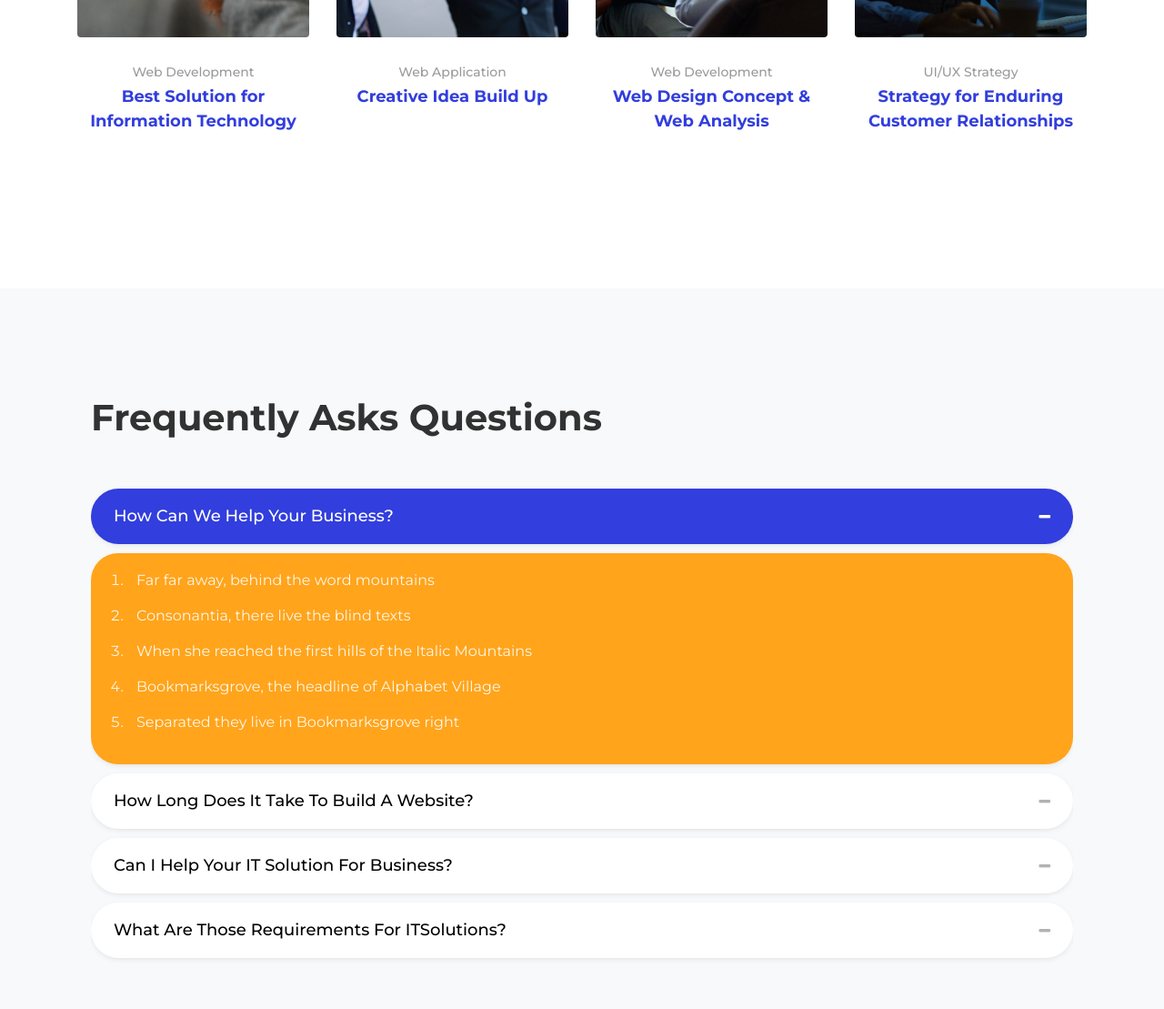
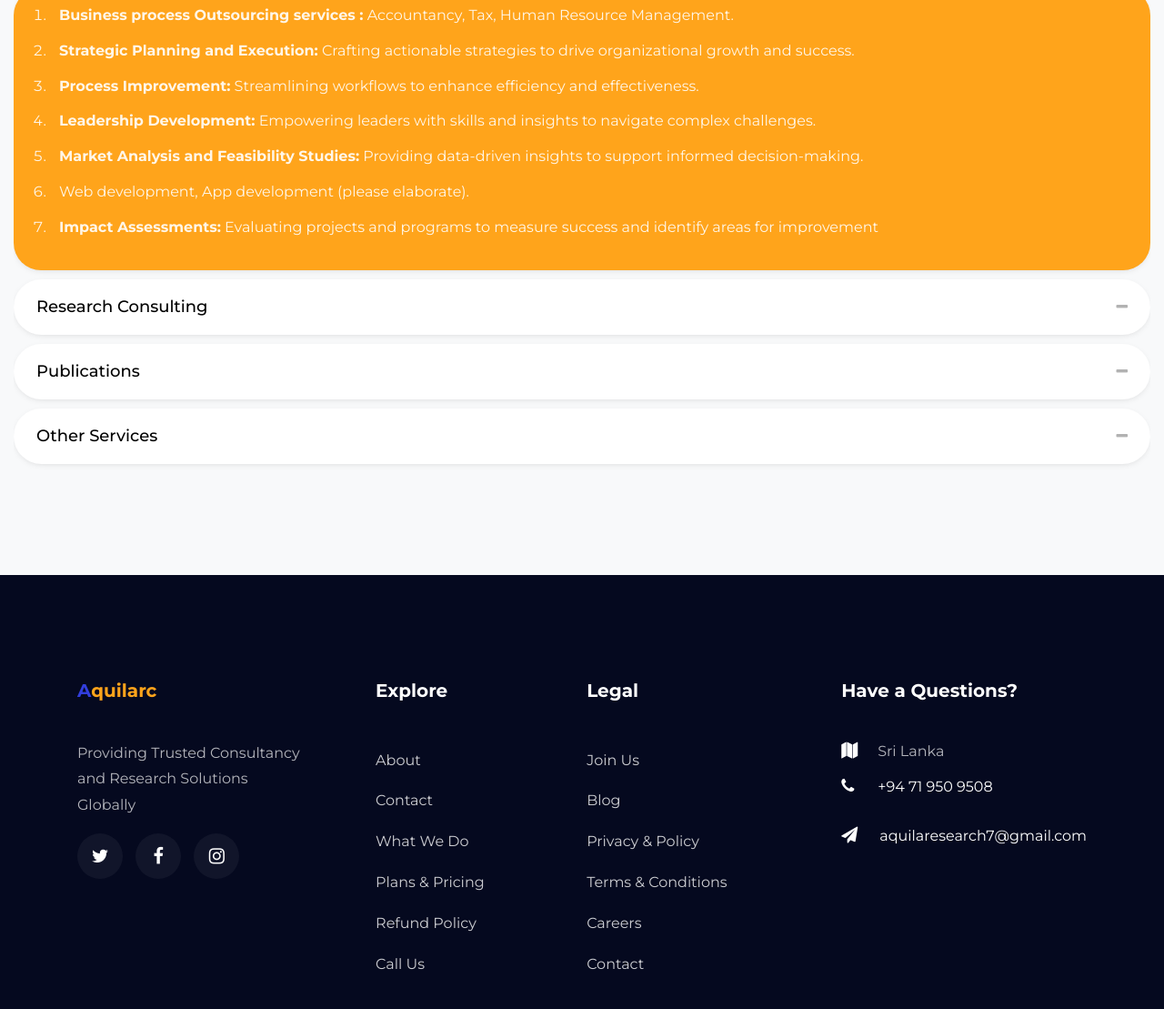
Before and after one commit to dlemalshika/aquilarc.com, a plain HTML site: page services.html in a window 1280 px wide. Shown: the part 1681-2790 px from the top of the page at 91% size. Drawn offline with Linux system fonts and the light colour scheme; some packages are replaced by stand-ins of ours; no server answers; files whose address does not match are found by name.

Commit message:
services

```diff
--- a/services.html
+++ b/services.html
@@ -1,11 +1,13 @@
 <!DOCTYPE html>
 <html lang="en">
+
 <head>
   <title>ITSolution - Free Bootstrap 4 Template by Colorlib</title>
   <meta charset="utf-8">
   <meta name="viewport" content="width=device-width, initial-scale=1, shrink-to-fit=no">
 
-  <link href="https://fonts.googleapis.com/css?family=Montserrat:200,300,400,500,600,700,800&display=swap" rel="stylesheet">
+  <link href="https://fonts.googleapis.com/css?family=Montserrat:200,300,400,500,600,700,800&display=swap"
+    rel="stylesheet">
 
   <link rel="stylesheet" href="https://stackpath.bootstrapcdn.com/font-awesome/4.7.0/css/font-awesome.min.css">
 
@@ -19,20 +21,26 @@
   <link rel="stylesheet" href="css/flaticon.css">
   <link rel="stylesheet" href="css/style.css">
 </head>
+
 <body>
   <div class="wrap">
     <div class="container">
       <div class="row justify-content-between">
         <div class="col-12 col-md d-flex align-items-center">
-       <p class="mb-0 phone"><span class="mailus">Phone no:</span> <a href="#">+00 1234 567</a> or <span class="mailus">email us:</span> <a href="#">emailsample@email.com</a></p>
+          <p class="mb-0 phone"><span class="mailus">Phone no:</span> <a href="#">+00 1234 567</a> or <span
+              class="mailus">email us:</span> <a href="#">emailsample@email.com</a></p>
         </div>
         <div class="col-12 col-md d-flex justify-content-md-end">
           <div class="social-media">
             <p class="mb-0 d-flex">
-         <a href="#" class="d-flex align-items-center justify-content-center"><span class="fa fa-facebook"><i class="sr-only">Facebook</i></span></a>
-         <a href="#" class="d-flex align-items-center justify-content-center"><span class="fa fa-twitter"><i class="sr-only">Twitter</i></span></a>
-         <a href="#" class="d-flex align-items-center justify-content-center"><span class="fa fa-instagram"><i class="sr-only">Instagram</i></span></a>
-         <a href="#" class="d-flex align-items-center justify-content-center"><span class="fa fa-dribbble"><i class="sr-only">Dribbble</i></span></a>
+              <a href="#" class="d-flex align-items-center justify-content-center"><span class="fa fa-facebook"><i
+                    class="sr-only">Facebook</i></span></a>
+              <a href="#" class="d-flex align-items-center justify-content-center"><span class="fa fa-twitter"><i
+                    class="sr-only">Twitter</i></span></a>
+              <a href="#" class="d-flex align-items-center justify-content-center"><span class="fa fa-instagram"><i
+                    class="sr-only">Instagram</i></span></a>
+              <a href="#" class="d-flex align-items-center justify-content-center"><span class="fa fa-dribbble"><i
+                    class="sr-only">Dribbble</i></span></a>
             </p>
           </div>
         </div>
@@ -43,7 +51,8 @@
   <nav class="navbar navbar-expand-lg navbar-dark ftco_navbar bg-dark ftco-navbar-light" id="ftco-navbar">
     <div class="container">
       <a class="navbar-brand" href="index.html">IT<span>solution</span></a>
-   <button class="navbar-toggler" type="button" data-toggle="collapse" data-target="#ftco-nav" aria-controls="ftco-nav" aria-expanded="false" aria-label="Toggle navigation">
+      <button class="navbar-toggler" type="button" data-toggle="collapse" data-target="#ftco-nav"
+        aria-controls="ftco-nav" aria-expanded="false" aria-label="Toggle navigation">
         <span class="oi oi-menu"></span> Menu
       </button>
 
@@ -63,13 +72,16 @@
   </nav>
   <!-- END nav -->
 
-<section class="hero-wrap hero-wrap-2" style="background-image: url('images/bg_3.jpg');" data-stellar-background-ratio="0.5">
+  <section class="hero-wrap hero-wrap-2" style="background-image: url('images/bg_3.jpg');"
+    data-stellar-background-ratio="0.5">
     <div class="overlay"></div>
     <div class="container">
       <div class="row no-gutters slider-text align-items-end justify-content-center">
         <div class="col-md-9 ftco-animate pb-5 text-center">
           <h1 class="mb-3 bread">Services</h1>
-        <p class="breadcrumbs"><span class="mr-2"><a href="index.html">Home <i class="fa fa-chevron-right"></i></a></span> <span>Services <i class="fa fa-chevron-right"></i></span></p>
+          <p class="breadcrumbs"><span class="mr-2"><a href="index.html">Home <i
+                  class="fa fa-chevron-right"></i></a></span> <span>Services <i class="fa fa-chevron-right"></i></span>
+          </p>
         </div>
       </div>
     </div>
@@ -80,17 +92,18 @@
     <div class="container">
       <div class="row justify-content-center pb-5">
         <div class="col-md-6 heading-section text-center ftco-animate">
-      <h2 class="mb-4">Our Exclusive <span>IT Solution</span> Services</h2>
+          <h2 class="mb-4">Our Exclusive <span>consulting</span> Services</h2>
         </div>
       </div>
       <div class="row d-flex no-gutters">
         <div class="col-md-3 d-flex align-self-stretch ftco-animate">
           <div class="media block-6 services d-block">
             <div class="line"></div>
-       <div class="icon"><span class="flaticon-web-programming"></span></div>
+            <div class="icon"><span class="flaticon-light-bulb"></span></div>
             <div class="media-body">
-        <h3 class="heading mb-3">Web Development</h3>
-        <p>	203 Fake St. Mountain View, San Francisco, California, USA</p>
+              <h3 class="heading mb-3">Business Consulting</h3>
+              <p>Providing expert guidance to improve strategies, operations, and growth for businesses across various
+                industries.</p>
             </div>
           </div>
         </div>
@@ -99,8 +112,20 @@
             <div class="line"></div>
             <div class="icon"><span class="flaticon-stats"></span></div>
             <div class="media-body">
-      <h3 class="heading mb-3">Database Analysis</h3>
-      <p>A small river named Duden flows by their place and supplies.</p>
+              <h3 class="heading mb-3">Research Consulting</h3>
+              <p>Offering expert advice to design, analyze, and implement research for informed decision-making and
+                innovation.</p>
+            </div>
+          </div>
+        </div>
+        <div class="col-md-3 d-flex align-self-stretch ftco-animate">
+          <div class="media block-6 services d-block">
+            <div class="line"></div>
+            <div class="icon"><span class="flaticon-presentation"></span></div>
+            <div class="media-body">
+              <h3 class="heading mb-3">Publications</h3>
+              <p>Providing scholarly articles, reports, and books to share knowledge, insights, and innovative findings
+                globally.</p>
             </div>
           </div>
         </div>
@@ -109,18 +134,9 @@
             <div class="line"></div>
             <div class="icon"><span class="flaticon-secure"></span></div>
             <div class="media-body">
-    <h3 class="heading mb-3">Server Security</h3>
-    <p>A small river named Duden flows by their place and supplies.</p>
-  </div>
-</div>
-</div>
-<div class="col-md-3 d-flex align-self-stretch ftco-animate">
-  <div class="media block-6 services d-block">
-   <div class="line"></div>
-   <div class="icon"><span class="flaticon-presentation"></span></div>
-   <div class="media-body">
-    <h3 class="heading mb-3">UX/UI Strategy</h3>
-    <p>A small river named Duden flows by their place and supplies.</p>
+              <h3 class="heading mb-3">Other services</h3>
+              <p>Customized Training, Innovation Consulting, Data Analytics and Visualization, Grant Writing and Funding
+                Support, etc.</p>
             </div>
           </div>
         </div>
@@ -128,7 +144,7 @@
     </div>
   </section>
 
-<section class="ftco-section ftco-no-pt">
+  <!--<section class="ftco-section ftco-no-pt">
     <div class="container">
       <div class="row justify-content-center pb-5">
         <div class="col-md-12 heading-section text-center ftco-animate">
@@ -194,30 +210,21 @@
         </div>
       </div>
     </div>
-</section>
+  </section>-->
 
   <section class="ftco-section bg-light ftco-faqs">
- <div class="container">
-<!--<div class="row">
-   <div class="col-lg-6 order-md-last">
-    <div class="img img-video d-flex align-self-stretch align-items-center justify-content-center justify-content-md-center mb-4 mb-sm-0" style="background-image:url(images/about.jpg);">
-    </div>
-    <div class="d-flex mt-3">
-     <div class="img img-2 mr-md-2 w-100" style="background-image:url(images/about-1.jpg);"></div>
-     <div class="img img-2 ml-md-2 w-100" style="background-image:url(images/about-2.jpg);"></div>
-   </div>
- </div>-->
-
     <div class="col-lg-12">
       <div class="heading-section mb-5 mt-5 mt-lg-0">
-   <h2 class="mb-3">Frequently Asks Questions</h2>
+        <h2 class="mb-3">Our Services</h2>
       </div>
       <div id="accordion" class="myaccordion w-100" aria-multiselectable="true">
         <div class="card">
           <div class="card-header p-0" id="headingOne">
             <h2 class="mb-0">
-        <button href="#collapseOne" class="d-flex py-3 px-4 align-items-center justify-content-between btn btn-link" data-parent="#accordion" data-toggle="collapse" aria-expanded="true" aria-controls="collapseOne">
-         <p class="mb-0">How can we help your business?</p>
+              <button href="#collapseOne"
+                class="d-flex py-3 px-4 align-items-center justify-content-between btn btn-link"
+                data-parent="#accordion" data-toggle="collapse" aria-expanded="true" aria-controls="collapseOne">
+                <p class="mb-0">Business Consulting</p>
                 <i class="fa" aria-hidden="true"></i>
               </button>
             </h2>
@@ -225,11 +232,13 @@
           <div class="collapse show" id="collapseOne" role="tabpanel" aria-labelledby="headingOne">
             <div class="card-body py-3 px-0">
               <ol>
-      <li>Far far away, behind the word mountains</li>
-      <li>Consonantia, there live the blind texts</li>
-      <li>When she reached the first hills of the Italic Mountains</li>
-      <li>Bookmarksgrove, the headline of Alphabet Village</li>
-      <li>Separated they live in Bookmarksgrove right</li>
+                <li><b>Business process Outsourcing services :</b> Accountancy, Tax, Human Resource Management.</li>
+                <li><b>Strategic Planning and Execution:</b> Crafting actionable strategies to drive organizational growth and success.</li>
+                <li><b>Process Improvement:</b> Streamlining workflows to enhance efficiency and effectiveness.</li>
+                <li><b>Leadership Development:</b> Empowering leaders with skills and insights to navigate complex challenges.</li>
+                <li><b>Market Analysis and Feasibility Studies:</b> Providing data-driven insights to support informed decision-making.</li>
+                <li>Web development, App development (please elaborate).</li>
+                <li><b>Impact Assessments:</b> Evaluating projects and programs to measure success and identify areas for improvement</li>
               </ol>
             </div>
           </div>
@@ -238,8 +247,10 @@
         <div class="card">
           <div class="card-header p-0" id="headingTwo" role="tab">
             <h2 class="mb-0">
-      <button href="#collapseTwo" class="d-flex py-3 px-4 align-items-center justify-content-between btn btn-link" data-parent="#accordion" data-toggle="collapse" aria-expanded="false" aria-controls="collapseTwo">
-       <p class="mb-0">How long does it take to build a website?</p>
+              <button href="#collapseTwo"
+                class="d-flex py-3 px-4 align-items-center justify-content-between btn btn-link"
+                data-parent="#accordion" data-toggle="collapse" aria-expanded="false" aria-controls="collapseTwo">
+                <p class="mb-0">Research Consulting</p>
                 <i class="fa" aria-hidden="true"></i>
               </button>
             </h2>
@@ -247,11 +258,22 @@
           <div class="collapse" id="collapseTwo" role="tabpanel" aria-labelledby="headingTwo">
             <div class="card-body py-3 px-0">
               <ol>
-    <li>Far far away, behind the word mountains</li>
-    <li>Consonantia, there live the blind texts</li>
-    <li>When she reached the first hills of the Italic Mountains</li>
-    <li>Bookmarksgrove, the headline of Alphabet Village</li>
-    <li>Separated they live in Bookmarksgrove right</li>
+                <li><b>Academic Research Support:</b> Assisting with research design, methodology, data analysis, and publication guidance.</li>
+                <li><b>Market Research:</b> Conducting in-depth studies to uncover trends, customer preferences, and competitive insights.</li>
+                <li><b>Policy Research:</b> Supporting evidence-based decision-making with thorough policy analysis.</li>
+                <li><b>Field of interest :</b>
+                  <ul>
+                    <li>Economics</li>
+                    <li>Management</li>
+                    <li>Finance & accounting</li>
+                    <li>Human resources management</li>
+                    <li>Tourism</li>
+                    <li>Food science</li>
+                    <li>IT</li>
+                    <li>Agriculture</li>
+                  </ul>
+                </li>
+                <li><b>Analytical  tool :</b> SPSS AMOS,SPSS,STATA, EViews , NVIVO, Smart PLS, R, Python SQL</li>
               </ol>
             </div>
           </div>
@@ -260,37 +282,45 @@
         <div class="card">
           <div class="card-header p-0" id="headingThree" role="tab">
             <h2 class="mb-0">
-      <button href="#collapseThree" class="d-flex py-3 px-4 align-items-center justify-content-between btn btn-link" data-parent="#accordion" data-toggle="collapse" aria-expanded="false" aria-controls="collapseThree">
-       <p class="mb-0">Can I help your IT Solution for business?</p>
+              <button href="#collapseThree"
+                class="d-flex py-3 px-4 align-items-center justify-content-between btn btn-link"
+                data-parent="#accordion" data-toggle="collapse" aria-expanded="false" aria-controls="collapseThree">
+                <p class="mb-0">Publications</p>
                 <i class="fa" aria-hidden="true"></i>
               </button>
             </h2>
           </div>
- <div class="collapse" id="collapseThree" role="tabpanel" aria-labelledby="headingTwo">
+          <!--<div class="collapse" id="collapseThree" role="tabpanel" aria-labelledby="headingTwo">
             <div class="card-body py-3 px-0">
-   <ol>
-    <li>Far far away, behind the word mountains</li>
-    <li>Consonantia, there live the blind texts</li>
-    <li>When she reached the first hills of the Italic Mountains</li>
-    <li>Bookmarksgrove, the headline of Alphabet Village</li>
-    <li>Separated they live in Bookmarksgrove right</li>
-  </ol>
+              <p>Far far away, behind the word mountains, far from the countries Vokalia and Consonantia, there live the
+                blind texts. Separated they live in Bookmarksgrove right at the coast of the Semantics, a large language
+                ocean.</p>
+
             </div>
-</div>
+          </div>-->
         </div>
 
         <div class="card">
           <div class="card-header p-0" id="headingFour" role="tab">
             <h2 class="mb-0">
-      <button href="#collapseFour" class="d-flex py-3 px-4 align-items-center justify-content-between btn btn-link" data-parent="#accordion" data-toggle="collapse" aria-expanded="false" aria-controls="collapseFour">
-       <p class="mb-0">What are those requirements for ITSolutions?</p>
+              <button href="#collapseFour"
+                class="d-flex py-3 px-4 align-items-center justify-content-between btn btn-link"
+                data-parent="#accordion" data-toggle="collapse" aria-expanded="false" aria-controls="collapseFour">
+                <p class="mb-0">Other services</p>
                 <i class="fa" aria-hidden="true"></i>
               </button>
             </h2>
           </div>
           <div class="collapse" id="collapseFour" role="tabpanel" aria-labelledby="headingTwo">
             <div class="card-body py-3 px-0">
-   <p>Far far away, behind the word mountains, far from the countries Vokalia and Consonantia, there live the blind texts. Separated they live in Bookmarksgrove right at the coast of the Semantics, a large language ocean.</p>
+              <ol>
+                <li><b>Customized Training:</b> Providing workshops and seminars on cutting-edge topics to upskill teams and individuals.</li>
+                <li><b>Innovation Consulting:</b> Guiding businesses in developing and implementing innovative solutions.</li>
+                <li><b>Knowledge Sharing Platforms:</b> Hosting forums and events to foster collaboration and the exchange of ideas.</li>
+                <li><b>Data Analytics and Visualization:</b> Transforming complex data into actionable insights and clear visual representations.</li>
+                <li><b>Grant Writing and Funding Support:</b> Helping organizations secure resources to achieve their goals.</li>
+                <li><b>Grant Writing and Funding Support:</b> Helping organizations secure resources to achieve their goals.</li>
+              </ol>
             </div>
           </div>
         </div>
@@ -305,8 +335,8 @@
 			<div class="row mb-5">
 				<div class="col-md">
 					<div class="ftco-footer-widget mb-4">
-          <h2 class="ftco-footer-logo">IT<span>solution</span></h2>
-          <p>Far far away, behind the word mountains, far from the countries Vokalia and Consonantia, there live the blind texts.</p>
+						<h2 class="ftco-footer-logo">A<span>quilarc</span></h2>
+						<p>Providing Trusted Consultancy and Research Solutions Globally</p>
 						<ul class="ftco-footer-social list-unstyled mt-2">
 							<li class="ftco-animate"><a href="#"><span class="fa fa-twitter"></span></a></li>
 							<li class="ftco-animate"><a href="#"><span class="fa fa-facebook"></span></a></li>
@@ -318,12 +348,12 @@
 					<div class="ftco-footer-widget mb-4 ml-md-5">
 						<h2 class="ftco-heading-2">Explore</h2>
 						<ul class="list-unstyled">
-            <li><a href="#" class="py-2 d-block">About</a></li>
-            <li><a href="#" class="py-2 d-block">Contact</a></li>
-            <li><a href="#" class="py-2 d-block">What We Do</a></li>
+							<li><a href="about.html" class="py-2 d-block">About</a></li>
+							<li><a href="contact.html" class="py-2 d-block">Contact</a></li>
+							<li><a href="services.html" class="py-2 d-block">What We Do</a></li>
 							<li><a href="#" class="py-2 d-block">Plans &amp; Pricing</a></li>
 							<li><a href="#" class="py-2 d-block">Refund Policy</a></li>
-            <li><a href="#" class="py-2 d-block">Call Us</a></li>
+							<li><a href="contact.html" class="py-2 d-block">Call Us</a></li>
 						</ul>
 					</div>
 				</div>
@@ -336,7 +366,7 @@
 							<li><a href="#" class="py-2 d-block">Privacy &amp; Policy</a></li>
 							<li><a href="#" class="py-2 d-block">Terms &amp; Conditions</a></li>
 							<li><a href="#" class="py-2 d-block">Careers</a></li>
-          <li><a href="#" class="py-2 d-block">Contact</a></li>
+							<li><a href="contact.html" class="py-2 d-block">Contact</a></li>
 						</ul>
 					</div>
 				</div>
@@ -345,9 +375,11 @@
 						<h2 class="ftco-heading-2">Have a Questions?</h2>
 						<div class="block-23 mb-3">
 							<ul>
-           <li><span class="icon fa fa-map marker"></span><span class="text">203 Fake St. Mountain View, San Francisco, California, USA</span></li>
-           <li><a href="#"><span class="icon fa fa-phone"></span><span class="text">+2 392 3929 210</span></a></li>
-           <li><a href="#"><span class="icon fa fa-paper-plane pr-4"></span><span class="text">info@yourdomain.com</span></a></li>
+								<li><span class="icon fa fa-map marker"></span><span class="text">Sri Lanka</span></li>
+								<li><a href="#"><span class="icon fa fa-phone"></span><span class="text">+94 71 950
+											9508</span></a></li>
+								<li><a href="#"><span class="icon fa fa-paper-plane pr-4"></span><span
+											class="text">aquilaresearch7@gmail.com</span></a></li>
 							</ul>
 						</div>
 					</div>
@@ -357,8 +389,11 @@
 				<div class="col-md-12 text-center">
 
 					<p><!-- Link back to Colorlib can't be removed. Template is licensed under CC BY 3.0. -->
-      Copyright &copy;<script>document.write(new Date().getFullYear());</script> All rights reserved | This template is made with <i class="fa fa-heart" aria-hidden="true"></i> by <a href="https://colorlib.com" target="_blank">Colorlib</a>
-      <!-- Link back to Colorlib can't be removed. Template is licensed under CC BY 3.0. --></p>
+						Copyright &copy;
+						<script>document.write(new Date().getFullYear());</script> All rights reserved | This website is
+						made by <a href="https://webtwozero.com" target="_blank">WEB Two Zero</a>
+						<!-- Link back to Colorlib can't be removed. Template is licensed under CC BY 3.0. -->
+					</p>
 				</div>
 			</div>
 		</div>
@@ -367,7 +402,11 @@
 
 
   <!-- loader -->
-<div id="ftco-loader" class="show fullscreen"><svg class="circular" width="48px" height="48px"><circle class="path-bg" cx="24" cy="24" r="22" fill="none" stroke-width="4" stroke="#eeeeee"/><circle class="path" cx="24" cy="24" r="22" fill="none" stroke-width="4" stroke-miterlimit="10" stroke="#F96D00"/></svg></div>
+  <div id="ftco-loader" class="show fullscreen"><svg class="circular" width="48px" height="48px">
+      <circle class="path-bg" cx="24" cy="24" r="22" fill="none" stroke-width="4" stroke="#eeeeee" />
+      <circle class="path" cx="24" cy="24" r="22" fill="none" stroke-width="4" stroke-miterlimit="10"
+        stroke="#F96D00" />
+    </svg></div>
 
 
   <script src="js/jquery.min.js"></script>
@@ -381,9 +420,11 @@
   <script src="js/jquery.magnific-popup.min.js"></script>
   <script src="js/jquery.animateNumber.min.js"></script>
   <script src="js/scrollax.min.js"></script>
-<script src="https://maps.googleapis.com/maps/api/js?key=AIzaSyBVWaKrjvy3MaE7SQ74_uJiULgl1JY0H2s&sensor=false"></script>
+  <script
+    src="https://maps.googleapis.com/maps/api/js?key=AIzaSyBVWaKrjvy3MaE7SQ74_uJiULgl1JY0H2s&sensor=false"></script>
   <script src="js/google-map.js"></script>
   <script src="js/main.js"></script>
 
 </body>
+
 </html>
```
Also changed, not shown: index.html (+58 -25 lines). Lines whose indentation alone changed are shown as unchanged.
